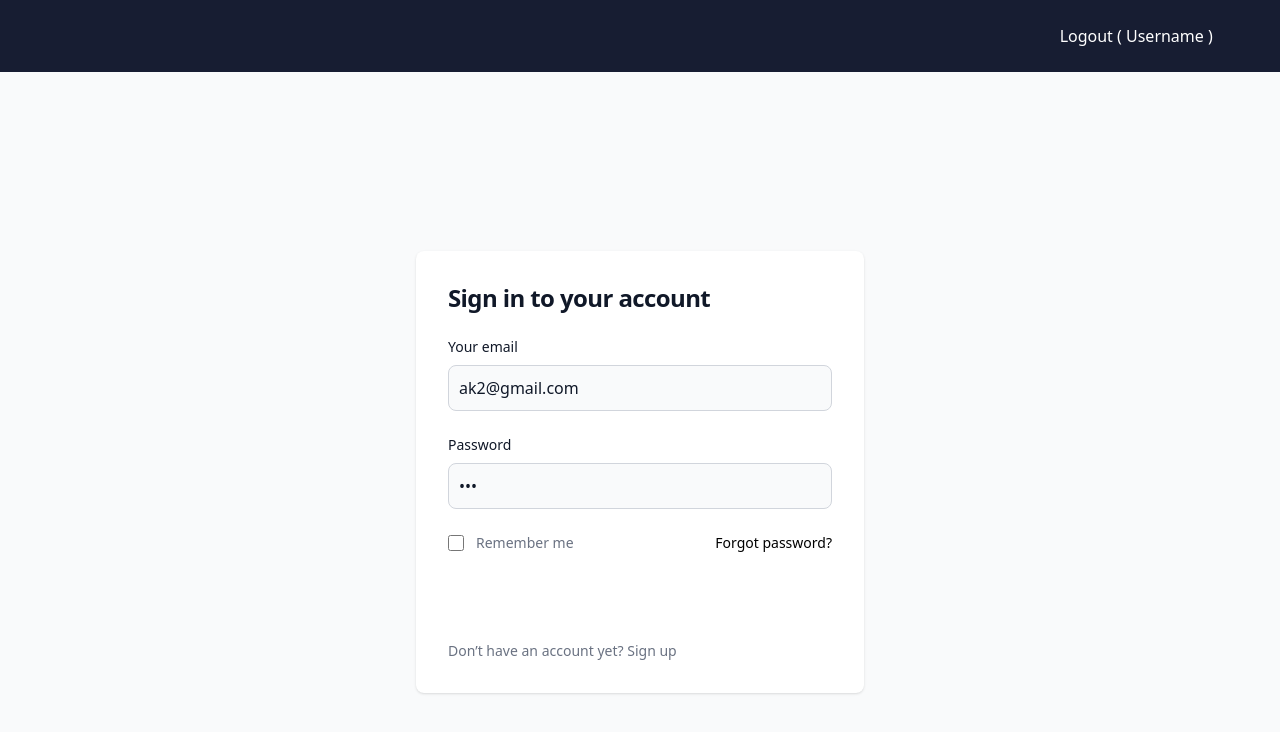
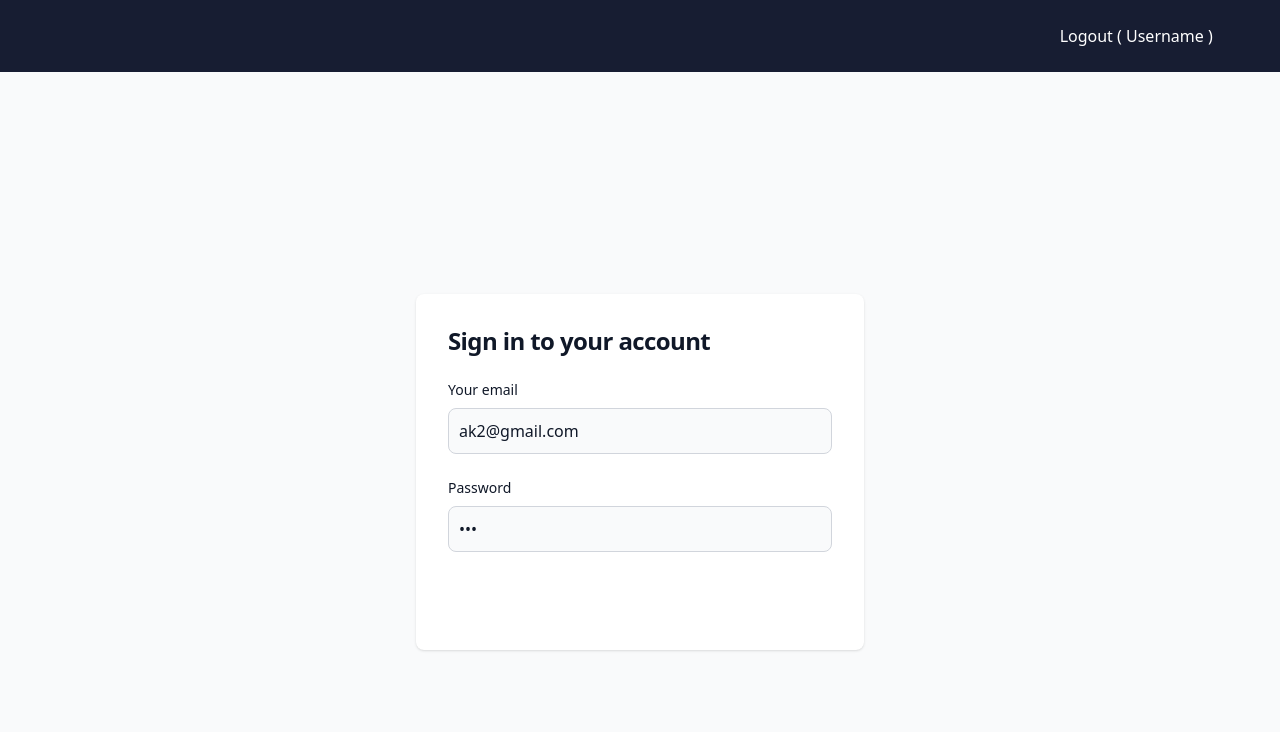
Before and after one commit to Akashkarmokar/URL_Shortner_FullStack, a Next.js app in the folder FrontEnd/: page /signin in a window 1280 px wide. Shown: the top 732 px of the page. Built offline with nearby package versions, Linux system fonts and the light colour scheme.

Commit message:
feat: SignIn Component has been Modified

```diff
--- a/FrontEnd/src/app/(auth)/signin/page.tsx
+++ b/FrontEnd/src/app/(auth)/signin/page.tsx
@@ -90,48 +90,14 @@ const SignIn = () => {
                                     className="focus:ring-primary-600 focus:border-primary-600 block w-full rounded-lg border border-gray-300 bg-gray-50 p-2.5 text-gray-900 dark:border-gray-600 dark:bg-gray-700 dark:text-white dark:placeholder-gray-400 dark:focus:border-blue-500 dark:focus:ring-blue-500"
                                 />
                             </div>
-                            <div className="flex items-center justify-between">
-                                <div className="flex items-start">
-                                    <div className="flex h-5 items-center">
-                                        <input
-                                            id="remember"
-                                            aria-describedby="remember"
-                                            type="checkbox"
-                                            className="focus:ring-primary-300 dark:focus:ring-primary-600 h-4 w-4 rounded border border-gray-300 bg-gray-50 focus:ring-3 dark:border-gray-600 dark:bg-gray-700 dark:ring-offset-gray-800"
-                                        />
-                                    </div>
-                                    <div className="ml-3 text-sm">
-                                        <label
-                                            htmlFor="remember"
-                                            className="text-gray-500 dark:text-gray-300"
-                                        >
-                                            Remember me
-                                        </label>
-                                    </div>
-                                </div>
-                                <a
-                                    href="#"
-                                    className="text-primary-600 dark:text-primary-500 text-sm font-medium hover:underline"
-                                >
-                                    Forgot password?
-                                </a>
-                            </div>
+
                             <button
                                 onClick={HandleSubmit}
                                 type="submit"
-                                className="bg-primary-600 hover:bg-primary-700 focus:ring-primary-300 dark:bg-primary-600 dark:hover:bg-primary-700 dark:focus:ring-primary-800 w-full rounded-lg px-5 py-2.5 text-center text-sm font-medium text-white focus:ring-4 focus:outline-none"
+                                className="bg-primary-600 hover:bg-primary-700 focus:ring-primary-300 dark:bg-primary-600 dark:hover:bg-primary-700 dark:focus:ring-primary-800 w-full rounded-lg border px-5 py-2.5 text-center text-sm font-medium text-white focus:ring-4 focus:outline-none"
                             >
                                 Sign in
                             </button>
-                            <p className="text-sm font-light text-gray-500 dark:text-gray-400">
-                                Don’t have an account yet?{" "}
-                                <a
-                                    href="#"
-                                    className="text-primary-600 dark:text-primary-500 font-medium hover:underline"
-                                >
-                                    Sign up
-                                </a>
-                            </p>
                         </form>
                     </div>
                 </div>
```
